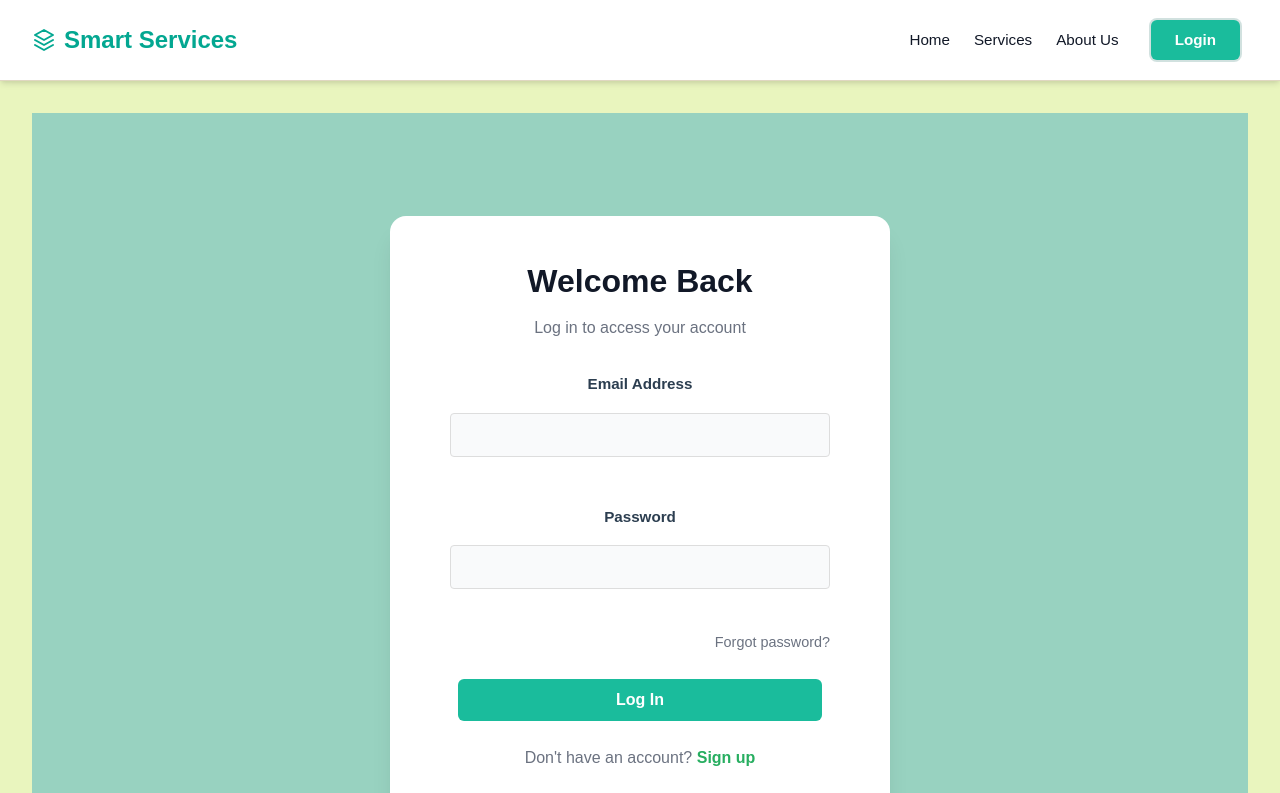
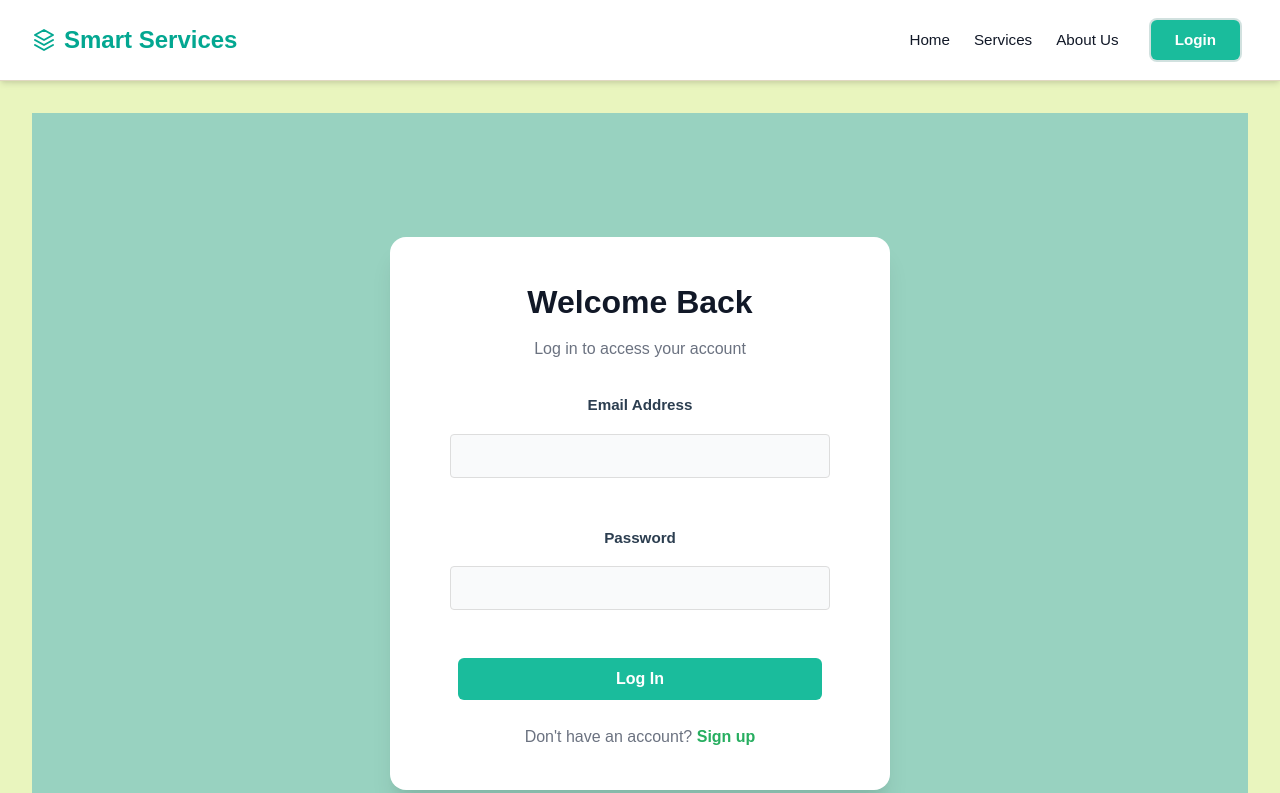
Before and after one commit to shivakumarcodes/Smart-Services, a React (Vite) app in the folder client/: page /login in a window 1280 px wide. Shown: the top 793 px of the page. Built offline with nearby package versions, Linux system fonts and the light colour scheme.

Commit message:
fixed forgot password

```diff
--- a/client/src/pages/Login.jsx
+++ b/client/src/pages/Login.jsx
@@ -100,9 +100,9 @@ const Login = () => {
             {errors.password && <span className="error-text">{errors.password}</span>}
           </div>
 
-          <div className="forgot-password">
+          {/* <div className="forgot-password">
             <Link to="/forgot-password">Forgot password?</Link>
-          </div>
+          </div> */}
 
           <button
             type="submit"
```
